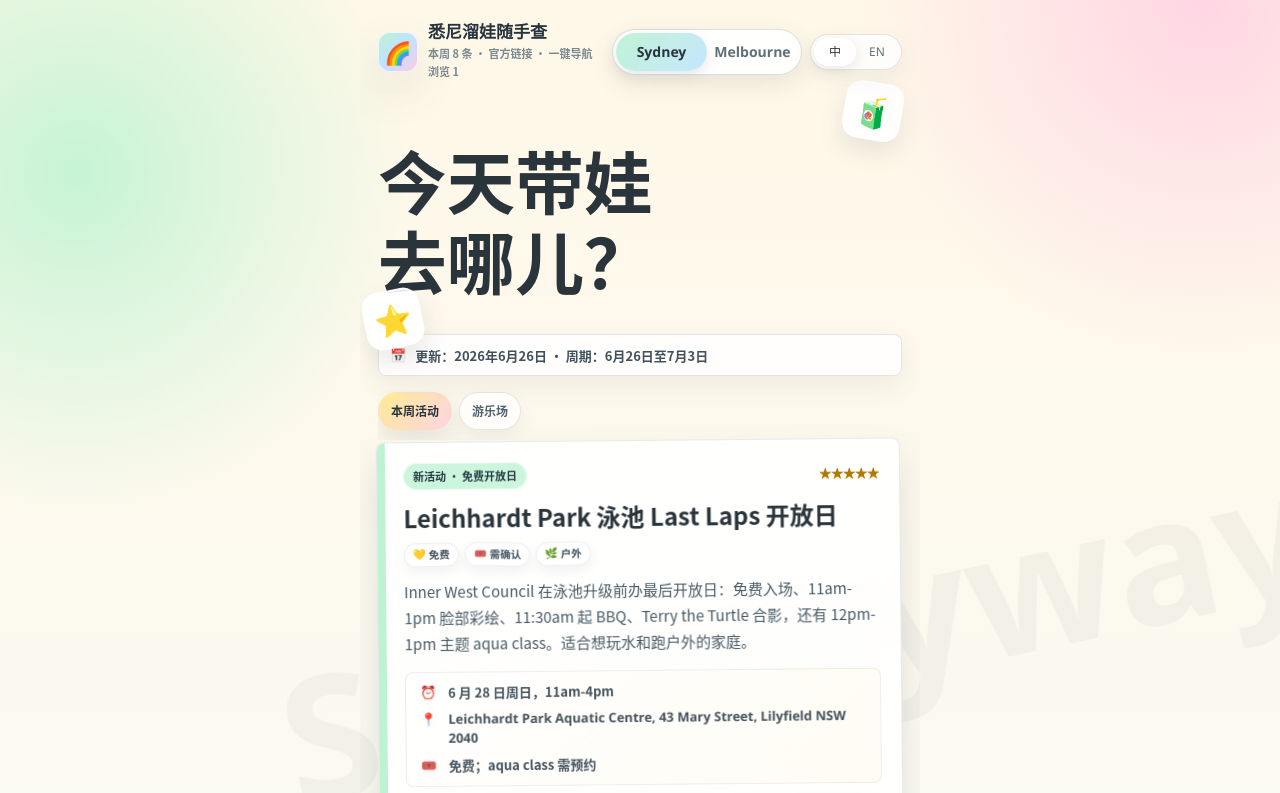
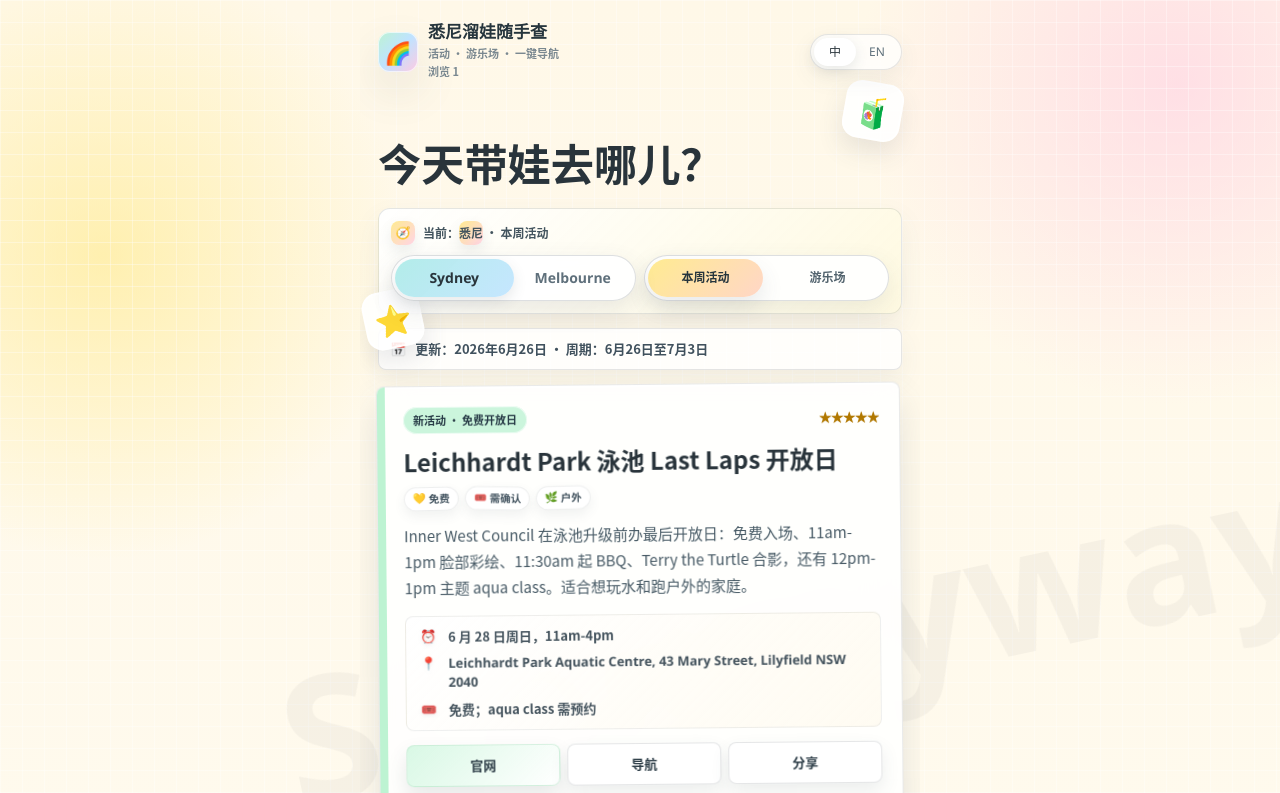
Before and after one commit to Pikatiu27/sconmyway-site, a website: page kids/index.html in a window 1280 px wide. Shown: the top 793 px of the page. Drawn offline with Linux system fonts and the light colour scheme.

Commit message:
Refine kids page controls and color system

```diff
--- a/kids/index.html
+++ b/kids/index.html
@@ -17,6 +17,12 @@
       --lemon: #ffe985;
       --pink: #ffcae2;
       --lilac: #d4c8ff;
+      --aqua: #aeece8;
+      --grass: #c8efb6;
+      --apricot: #ffd39a;
+      --city-active-bg: linear-gradient(135deg, rgba(174, 236, 232, 0.94), rgba(191, 227, 255, 0.9));
+      --view-active-bg: linear-gradient(135deg, rgba(255, 233, 133, 0.9), rgba(255, 205, 187, 0.82));
+      --view-panel-accent: var(--lemon);
       --shadow: 0 18px 44px rgba(72, 86, 96, 0.13);
       --paper-shadow: 0 18px 34px rgba(89, 101, 112, 0.16), inset 0 2px 0 rgba(255, 255, 255, 0.92);
       --font-en: "Nunito", "Aptos", "Segoe UI", ui-sans-serif, system-ui, sans-serif;
@@ -34,10 +40,13 @@
       min-height: 100vh;
       color: var(--ink);
       background:
-        radial-gradient(circle at 6% 4%, rgba(189, 243, 210, 0.86), transparent 21rem),
-        radial-gradient(circle at 94% 0%, rgba(255, 203, 226, 0.76), transparent 22rem),
-        radial-gradient(circle at 88% 78%, rgba(212, 200, 255, 0.62), transparent 22rem),
-        linear-gradient(180deg, #fff8e8 0%, #f2fbff 52%, #fff2fa 100%);
+        linear-gradient(rgba(255, 255, 255, 0.34) 1px, transparent 1px),
+        linear-gradient(90deg, rgba(255, 255, 255, 0.34) 1px, transparent 1px),
+        radial-gradient(circle at 8% 6%, rgba(255, 233, 133, 0.58), transparent 19rem),
+        radial-gradient(circle at 92% 2%, rgba(255, 202, 226, 0.54), transparent 20rem),
+        radial-gradient(circle at 86% 80%, rgba(212, 200, 255, 0.42), transparent 21rem),
+        linear-gradient(180deg, #fff8e8 0%, #fffdf5 50%, #fff2fa 100%);
+      background-size: 22px 22px, 22px 22px, auto, auto, auto, auto;
       font-size: 15px;
       text-rendering: optimizeLegibility;
       -webkit-font-smoothing: antialiased;
@@ -194,10 +203,67 @@
       flex: 0 0 auto;
     }
 
+    body[data-city="sydney"] {
+      --city-active-bg: linear-gradient(135deg, rgba(174, 236, 232, 0.94), rgba(191, 227, 255, 0.9));
+    }
+
+    body[data-city="melbourne"] {
+      --city-active-bg: linear-gradient(135deg, rgba(212, 200, 255, 0.92), rgba(255, 202, 226, 0.86));
+    }
+
+    body[data-view="events"] {
+      --view-active-bg: linear-gradient(135deg, rgba(255, 233, 133, 0.9), rgba(255, 205, 187, 0.82));
+      --view-panel-accent: var(--lemon);
+    }
+
+    body[data-view="playgrounds"] {
+      --view-active-bg: linear-gradient(135deg, rgba(200, 239, 182, 0.86), rgba(174, 236, 232, 0.78));
+      --view-panel-accent: var(--grass);
+    }
+
+    .finder-controls {
+      display: grid;
+      gap: 10px;
+      margin: 4px 0 12px;
+      padding: 12px;
+      border: 1px solid rgba(45, 59, 68, 0.12);
+      border-radius: 12px;
+      background:
+        linear-gradient(135deg, rgba(255, 255, 255, 0.82), color-mix(in srgb, var(--view-panel-accent) 24%, white)),
+        rgba(255, 255, 255, 0.74);
+      box-shadow: 0 12px 28px rgba(72, 86, 96, 0.08);
+    }
+
+    .selection-summary {
+      display: flex;
+      align-items: center;
+      gap: 8px;
+      color: #43545e;
+      font-size: 12px;
+      font-weight: 900;
+      line-height: 1.2;
+    }
+
+    .selection-summary span:first-child {
+      display: inline-grid;
+      place-items: center;
+      width: 24px;
+      aspect-ratio: 1;
+      border-radius: 8px;
+      background: linear-gradient(135deg, rgba(255, 233, 133, 0.9), rgba(255, 202, 226, 0.82));
+      box-shadow: 0 6px 14px rgba(72, 86, 96, 0.1);
+    }
+
+    .control-row {
+      display: grid;
+      grid-template-columns: 1fr 1fr;
+      gap: 8px;
+    }
+
     .city-switch {
       display: inline-grid;
       grid-template-columns: 1fr 1fr;
-      width: 190px;
+      width: 100%;
       padding: 3px;
       border: 1px solid rgba(45, 59, 68, 0.16);
       border-radius: 999px;
@@ -221,7 +287,7 @@
 
     .city-switch button[aria-pressed="true"] {
       color: var(--ink);
-      background: linear-gradient(135deg, rgba(189, 243, 210, 0.94), rgba(191, 227, 255, 0.9));
+      background: var(--city-active-bg);
       box-shadow: 0 5px 14px rgba(72, 86, 96, 0.13);
     }
 
@@ -262,17 +328,19 @@
 
     h1 {
       max-width: 100%;
-      margin: 14px 0 8px;
+      margin: 10px 0 8px;
       font-family: var(--font-display);
-      font-size: clamp(38px, 12.5vw, 78px);
+      font-size: clamp(30px, 7.2vw, 48px);
       font-weight: 900;
-      line-height: 1.02;
+      line-height: 1.08;
       letter-spacing: 0;
-      text-wrap: balance;
     }
 
     h1 .zh {
-      font-size: 0.88em;
+      display: block;
+      max-width: 100%;
+      font-size: 0.9em;
+      white-space: nowrap;
     }
 
     .hero p {
@@ -310,12 +378,19 @@
     .play-filter {
       display: flex;
       gap: 7px;
-      padding: 2px 0 10px;
+      padding: 0;
       scrollbar-width: none;
     }
 
     .mode-tabs {
-      overflow-x: auto;
+      display: inline-grid;
+      grid-template-columns: 1fr 1fr;
+      width: 100%;
+      padding: 3px;
+      border: 1px solid rgba(45, 59, 68, 0.16);
+      border-radius: 999px;
+      background: rgba(255, 255, 255, 0.92);
+      box-shadow: 0 9px 24px rgba(72, 86, 96, 0.1);
     }
 
     .play-filter {
@@ -347,15 +422,28 @@
       white-space: nowrap;
     }
 
+    .mode-tab {
+      min-width: 0;
+      border: 0;
+      box-shadow: none;
+      background: transparent;
+    }
+
     .filter-chip {
       max-width: 100%;
     }
 
-    .mode-tab[aria-pressed="true"],
+    .mode-tab[aria-pressed="true"] {
+      color: #26353d;
+      border-color: transparent;
+      background: var(--view-active-bg);
+      box-shadow: 0 10px 22px rgba(72, 86, 96, 0.12);
+    }
+
     .filter-chip[aria-pressed="true"] {
       color: #26353d;
       border-color: transparent;
-      background: linear-gradient(135deg, rgba(255, 233, 133, 0.88), rgba(255, 202, 226, 0.8));
+      background: linear-gradient(135deg, rgba(255, 233, 133, 0.86), rgba(255, 205, 187, 0.72));
       box-shadow: 0 10px 22px rgba(72, 86, 96, 0.12);
     }
 
@@ -661,6 +749,12 @@
       text-decoration: none;
       cursor: pointer;
       white-space: nowrap;
+    }
+
+    .spot-actions a:not([href*="google.com/maps"]) {
+      border-color: color-mix(in srgb, var(--spot-accent, #ffcdbb) 42%, rgba(41, 52, 59, 0.12));
+      background: linear-gradient(135deg, color-mix(in srgb, var(--spot-accent, #ffcdbb) 48%, white), rgba(255, 255, 255, 0.82));
+      box-shadow: 0 7px 16px rgba(72, 86, 96, 0.1);
     }
 
     @media (max-width: 390px) {
@@ -716,8 +810,8 @@
     }
 
     .action.primary {
-      border-color: transparent;
-      background: linear-gradient(135deg, var(--accent, var(--mint)), rgba(255, 255, 255, 0.42));
+      border-color: color-mix(in srgb, var(--accent, var(--mint)) 44%, rgba(41, 52, 59, 0.08));
+      background: linear-gradient(135deg, color-mix(in srgb, var(--accent, var(--mint)) 58%, white), rgba(255, 255, 255, 0.72));
       box-shadow: 0 10px 20px rgba(72, 86, 96, 0.13);
     }
 
@@ -1023,13 +1117,21 @@
       }
 
       .hero {
-        padding-top: 12px;
+        padding-top: 10px;
       }
 
       h1 {
-        margin-top: 12px;
-        font-size: clamp(34px, 11.2vw, 42px);
+        margin-top: 8px;
+        font-size: clamp(27px, 8.5vw, 34px);
         line-height: 1.06;
+      }
+
+      .finder-controls {
+        padding: 10px;
+      }
+
+      .control-row {
+        grid-template-columns: 1fr;
       }
 
       .hero p {
@@ -1113,8 +1215,8 @@
         <div class="brand-text">
           <strong class="zh"><span data-city-name-zh>悉尼</span>溜娃随手查</strong>
           <strong class="en"><span data-city-name-en>Sydney</span> Kids Finder</strong>
-          <span class="zh">本周 8 条 · 官方链接 · 一键导航</span>
-          <span class="en">8 picks · official links · map-ready</span>
+          <span class="zh">活动 · 游乐场 · 一键导航</span>
+          <span class="en">Events · playgrounds · map-ready</span>
           <span class="view-count" aria-label="Page views">
             <span class="zh">浏览 <span data-view-count>--</span></span>
             <span class="en">Views <span data-view-count-en>--</span></span>
@@ -1123,10 +1225,6 @@
       </div>
 
       <div class="header-tools">
-        <div class="city-switch" role="group" aria-label="选择城市 / Select city">
-          <button type="button" data-set-city="sydney" aria-pressed="true">Sydney</button>
-          <button type="button" data-set-city="melbourne" aria-pressed="false">Melbourne</button>
-        </div>
         <div class="lang-toggle" aria-label="Language switch">
           <button type="button" data-set-lang="zh" aria-pressed="true">中</button>
           <button type="button" data-set-lang="en" aria-pressed="false">EN</button>
@@ -1142,6 +1240,24 @@
         </h1>
       </section>
 
+      <section class="finder-controls" aria-label="Finder controls">
+        <div class="selection-summary" aria-live="polite">
+          <span aria-hidden="true">🧭</span>
+          <span class="zh">当前：<span data-city-name-zh>悉尼</span> · <span data-view-name-zh>本周活动</span></span>
+          <span class="en">Now showing: <span data-city-name-en>Sydney</span> · <span data-view-name-en>Events</span></span>
+        </div>
+        <div class="control-row">
+          <div class="city-switch" role="group" aria-label="选择城市 / Select city">
+            <button type="button" data-set-city="sydney" aria-pressed="true">Sydney</button>
+            <button type="button" data-set-city="melbourne" aria-pressed="false">Melbourne</button>
+          </div>
+          <nav class="mode-tabs" aria-label="Kids finder sections">
+            <button type="button" class="mode-tab" data-set-view="events" aria-pressed="true"><span class="zh">本周活动</span><span class="en">Events</span></button>
+            <button type="button" class="mode-tab" data-set-view="playgrounds" aria-pressed="false"><span class="zh">游乐场</span><span class="en">Playgrounds</span></button>
+          </nav>
+        </div>
+      </section>
+
       <section class="meta-bar" aria-label="Page status" data-period-start="2026-06-26" data-period-end="2026-07-03">
         <div class="pill">
           <span aria-hidden="true">📅</span>
@@ -1149,11 +1265,6 @@
           <span class="en">Updated: <span data-today-en>19 Jun 2026</span> · Week: <span data-week-en>19 Jun to 26 Jun</span></span>
         </div>
       </section>
-
-      <nav class="mode-tabs" aria-label="Kids finder sections">
-        <button type="button" class="mode-tab" data-set-view="events" aria-pressed="true"><span class="zh">本周活动</span><span class="en">Events</span></button>
-        <button type="button" class="mode-tab" data-set-view="playgrounds" aria-pressed="false"><span class="zh">游乐场</span><span class="en">Playgrounds</span></button>
-      </nav>
 
       <p class="fallback-note">
         <span class="zh">正在显示本地备用内容；出发前请再点官网确认时间和预约状态。</span>
@@ -1990,6 +2101,10 @@
     setLanguage(deepLinkParams.get("lang") || savedLanguage, false);
 
     const viewButtons = document.querySelectorAll("[data-set-view]");
+    const viewNames = {
+      events: { zh: "本周活动", en: "Events" },
+      playgrounds: { zh: "游乐场", en: "Playgrounds" }
+    };
 
     function setView(view, persist = true) {
       const nextView = view === "playgrounds" ? "playgrounds" : "events";
@@ -1997,6 +2112,12 @@
       viewButtons.forEach((button) => {
         button.setAttribute("aria-pressed", String(button.dataset.setView === nextView));
       });
+      document.querySelectorAll("[data-view-name-zh]").forEach((item) => {
+        item.textContent = viewNames[nextView].zh;
+      });
+      document.querySelectorAll("[data-view-name-en]").forEach((item) => {
+        item.textContent = viewNames[nextView].en;
+      });
       document.querySelectorAll("details[data-view-panel]").forEach((panel) => {
         if (panel.dataset.viewPanel !== nextView) panel.open = false;
       });
@@ -2025,8 +2146,12 @@
       cityButtons.forEach((button) => {
         button.setAttribute("aria-pressed", String(button.dataset.setCity === nextCity));
       });
-      document.querySelector("[data-city-name-zh]").textContent = cityNames[nextCity].zh;
-      document.querySelector("[data-city-name-en]").textContent = cityNames[nextCity].en;
+      document.querySelectorAll("[data-city-name-zh]").forEach((item) => {
+        item.textContent = cityNames[nextCity].zh;
+      });
+      document.querySelectorAll("[data-city-name-en]").forEach((item) => {
+        item.textContent = cityNames[nextCity].en;
+      });
       document.querySelectorAll("details[data-city-panel]").forEach((panel) => {
         if (panel.dataset.cityPanel !== nextCity) panel.open = false;
       });
@@ -2203,12 +2328,19 @@
       "St Kilda Adventure Playground": ["冒险型 playground，适合大一点、喜欢攀爬和更野一点玩法的孩子。", "Adventure Playground + St Kilda Beach；再去 Acland Street 吃蛋糕或午餐。", "An adventure-style playground for bigger kids who like climbing and rougher play.", "Adventure Playground plus St Kilda Beach, then cake or lunch on Acland Street."],
       "Elwood Foreshore Playground": ["海边 playground，适合沙滩、骑滑板车和轻松水边半日。", "Elwood Foreshore + beach walk；再到 Elwood village cafe。", "A foreshore playground for beach time, scooters and an easy waterside half-day.", "Elwood Foreshore plus a beach walk, then an Elwood village cafe."]
     };
-    const playgroundPalette = ["#bfe3ff", "#ffcae2", "#bdf3d2", "#ffe985", "#d4c8ff", "#ffcdbb", "#aeece8", "#f7d7ff"];
-
-    document.querySelectorAll(".area-directory").forEach((directory) => {
-      directory.querySelectorAll(".playground-spot").forEach((spot, index) => {
-        spot.style.setProperty("--spot-accent", playgroundPalette[index % playgroundPalette.length]);
-      });
+    function playgroundAccent(tags = "") {
+      const tagSet = tags.toLowerCase();
+      if (tagSet.includes("water")) return "#bfe3ff";
+      if (tagSet.includes("indoor")) return "#d4c8ff";
+      if (tagSet.includes("big-kids") || tagSet.includes("adventure")) return "#ffcdbb";
+      if (tagSet.includes("fenced") || tagSet.includes("toddler")) return "#ffcae2";
+      if (tagSet.includes("nature")) return "#c8efb6";
+      if (tagSet.includes("half-day")) return "#ffe985";
+      return "#aeece8";
+    }
+
+    document.querySelectorAll(".playground-spot").forEach((spot) => {
+      spot.style.setProperty("--spot-accent", playgroundAccent(spot.dataset.tags || ""));
     });
 
     document.querySelectorAll(".playground-spot").forEach((spot) => {
```
Also changed, not shown: kids/KIDS_PAGE_GUIDE.md (+49 -11 lines).
